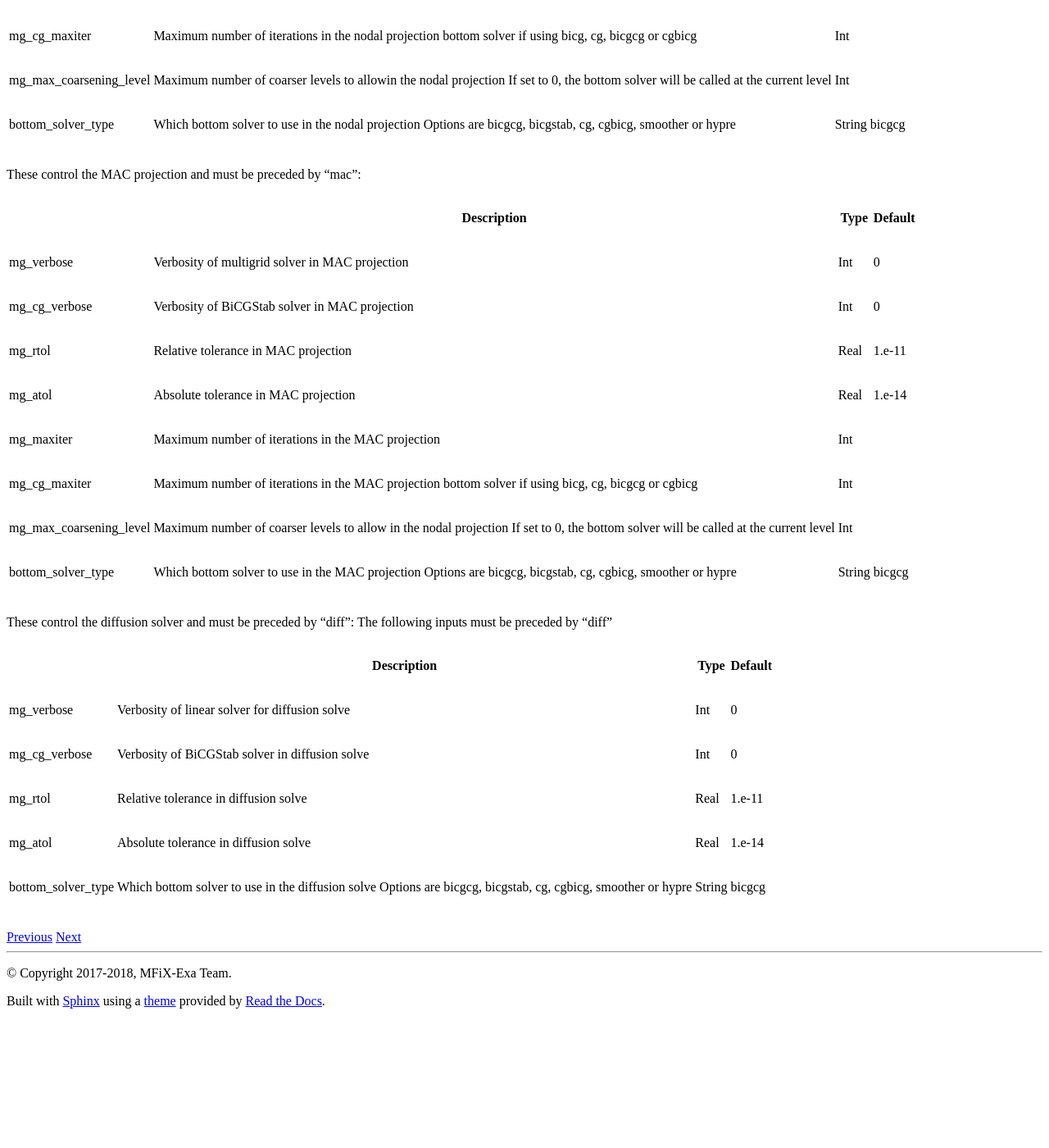
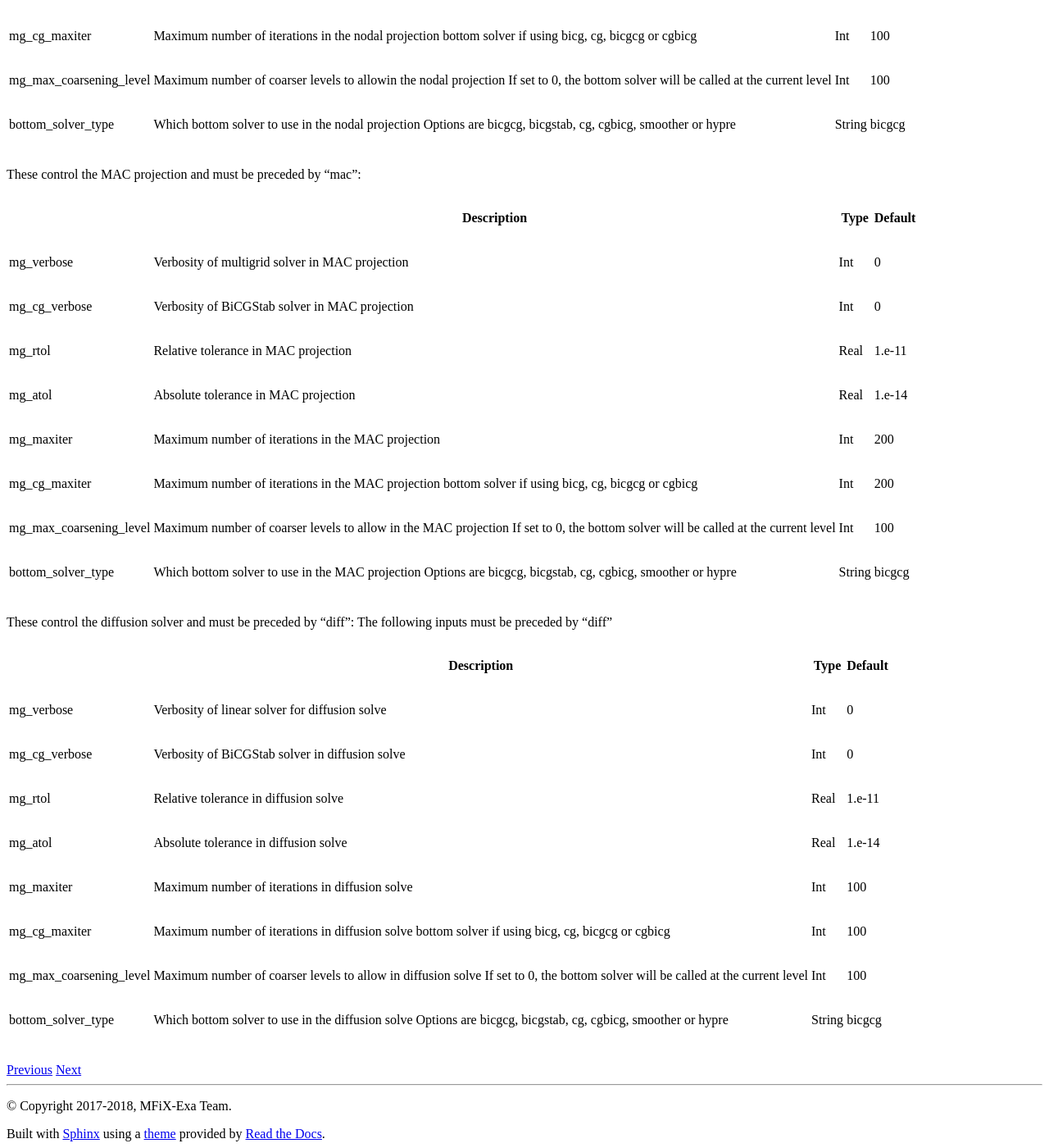
Before and after one commit to mwm126/MFIX-Exa, a Sphinx documentation site: the page built from docs/source/InputsMultigrid.rst, in a window 1280 px wide and 1400 px high, scrolled down 1050 px. Shown: the whole window at 82% size. Built offline with Sphinx 7.4.7 and the Read the Docs theme 2.0.0, drawn with Linux system fonts in a browser that asks for light colours; pages that are not in the unit, such as notebooks, are missing from menus; before the commit the page ends 2288 px from its top, so only the background shows below that.

Commit message:
Updating mlmg info

```diff
--- a/docs/source/InputsMultigrid.rst
+++ b/docs/source/InputsMultigrid.rst
@@ -20,12 +20,12 @@ These control the nodal projection and must be preceded by "mfix":
 +-------------------------+-----------------------------------------------------------------------+-------------+--------------+
 | mg_atol                 |  Absolute tolerance in nodal projection                               |    Real     |   1.e-14     |
 +-------------------------+-----------------------------------------------------------------------+-------------+--------------+
-| mg_maxiter              |  Maximum number of iterations in the nodal projection                 |    Int      |              |
+| mg_maxiter              |  Maximum number of iterations in the nodal projection                 |    Int      |   100        |
 +-------------------------+-----------------------------------------------------------------------+-------------+--------------+
-| mg_cg_maxiter           |  Maximum number of iterations in the nodal projection                 |    Int      |              |
+| mg_cg_maxiter           |  Maximum number of iterations in the nodal projection                 |    Int      |   100        |
 |                         |  bottom solver if using bicg, cg, bicgcg or cgbicg                    |             |              |
 +-------------------------+-----------------------------------------------------------------------+-------------+--------------+
-| mg_max_coarsening_level |  Maximum number of coarser levels to allowin the nodal projection     |    Int      |              |
+| mg_max_coarsening_level |  Maximum number of coarser levels to allowin the nodal projection     |    Int      |   100        |
 |                         |  If set to 0, the bottom solver will be called at the current level   |             |              |
 +-------------------------+-----------------------------------------------------------------------+-------------+--------------+
 | bottom_solver_type      |  Which bottom solver to use in the nodal projection                   |  String     |   bicgcg     |
@@ -45,12 +45,12 @@ These control the MAC projection and must be preceded by "mac":
 +-------------------------+-----------------------------------------------------------------------+-------------+--------------+
 | mg_atol                 |  Absolute tolerance in MAC projection                                 |    Real     |   1.e-14     |
 +-------------------------+-----------------------------------------------------------------------+-------------+--------------+
-| mg_maxiter              |  Maximum number of iterations in the MAC projection                   |    Int      |              |
+| mg_maxiter              |  Maximum number of iterations in the MAC projection                   |    Int      |   200        |
 +-------------------------+-----------------------------------------------------------------------+-------------+--------------+
-| mg_cg_maxiter           |  Maximum number of iterations in the MAC projection                   |    Int      |              |
+| mg_cg_maxiter           |  Maximum number of iterations in the MAC projection                   |    Int      |   200        |
 |                         |  bottom solver if using bicg, cg, bicgcg or cgbicg                    |             |              |
 +-------------------------+-----------------------------------------------------------------------+-------------+--------------+
-| mg_max_coarsening_level |  Maximum number of coarser levels to allow in the nodal projection    |    Int      |              |
+| mg_max_coarsening_level |  Maximum number of coarser levels to allow in the MAC projection      |    Int      |   100        |
 |                         |  If set to 0, the bottom solver will be called at the current level   |             |              |
 +-------------------------+-----------------------------------------------------------------------+-------------+--------------+
 | bottom_solver_type      |  Which bottom solver to use in the MAC projection                     |  String     |   bicgcg     |
@@ -60,17 +60,25 @@ These control the MAC projection and must be preceded by "mac":
 These control the diffusion solver and must be preceded by "diff":
 The following inputs must be preceded by "diff"
 
-+----------------------+-----------------------------------------------------------------------+-------------+--------------+
-|                      | Description                                                           |   Type      | Default      |
-+======================+=======================================================================+=============+==============+
-| mg_verbose           |  Verbosity of linear solver for diffusion solve                       |    Int      |   0          |
-+----------------------+-----------------------------------------------------------------------+-------------+--------------+
-| mg_cg_verbose        |  Verbosity of BiCGStab solver in diffusion solve                      |    Int      |   0          |
-+----------------------+-----------------------------------------------------------------------+-------------+--------------+
-| mg_rtol              |  Relative tolerance in diffusion solve                                |    Real     |   1.e-11     |
-+----------------------+-----------------------------------------------------------------------+-------------+--------------+
-| mg_atol              |  Absolute tolerance in diffusion solve                                |    Real     |   1.e-14     |
-+----------------------+-----------------------------------------------------------------------+-------------+--------------+
-| bottom_solver_type   |  Which bottom solver to use in the diffusion solve                    |  String     |   bicgcg     |
-|                      |  Options are bicgcg, bicgstab, cg, cgbicg, smoother or hypre          |             |              |
-+----------------------+-----------------------------------------------------------------------+-------------+--------------+
++-------------------------+-----------------------------------------------------------------------+-------------+--------------+
+|                         | Description                                                           |   Type      | Default      |
++=========================+=======================================================================+=============+==============+
+| mg_verbose              |  Verbosity of linear solver for diffusion solve                       |    Int      |   0          |
++-------------------------+-----------------------------------------------------------------------+-------------+--------------+
+| mg_cg_verbose           |  Verbosity of BiCGStab solver in diffusion solve                      |    Int      |   0          |
++-------------------------+-----------------------------------------------------------------------+-------------+--------------+
+| mg_rtol                 |  Relative tolerance in diffusion solve                                |    Real     |   1.e-11     |
++-------------------------+-----------------------------------------------------------------------+-------------+--------------+
+| mg_atol                 |  Absolute tolerance in diffusion solve                                |    Real     |   1.e-14     |
++-------------------------+-----------------------------------------------------------------------+-------------+--------------+
+| mg_maxiter              |  Maximum number of iterations in diffusion solve                      |    Int      |   100        |
++-------------------------+-----------------------------------------------------------------------+-------------+--------------+
+| mg_cg_maxiter           |  Maximum number of iterations in diffusion solve                      |    Int      |   100        |
+|                         |  bottom solver if using bicg, cg, bicgcg or cgbicg                    |             |              |
++-------------------------+-----------------------------------------------------------------------+-------------+--------------+
+| mg_max_coarsening_level |  Maximum number of coarser levels to allow in diffusion solve         |    Int      |   100        |
+|                         |  If set to 0, the bottom solver will be called at the current level   |             |              |
++-------------------------+-----------------------------------------------------------------------+-------------+--------------+
+| bottom_solver_type      |  Which bottom solver to use in the diffusion solve                    |  String     |   bicgcg     |
+|                         |  Options are bicgcg, bicgstab, cg, cgbicg, smoother or hypre          |             |              |
++-------------------------+-----------------------------------------------------------------------+-------------+--------------+
```
